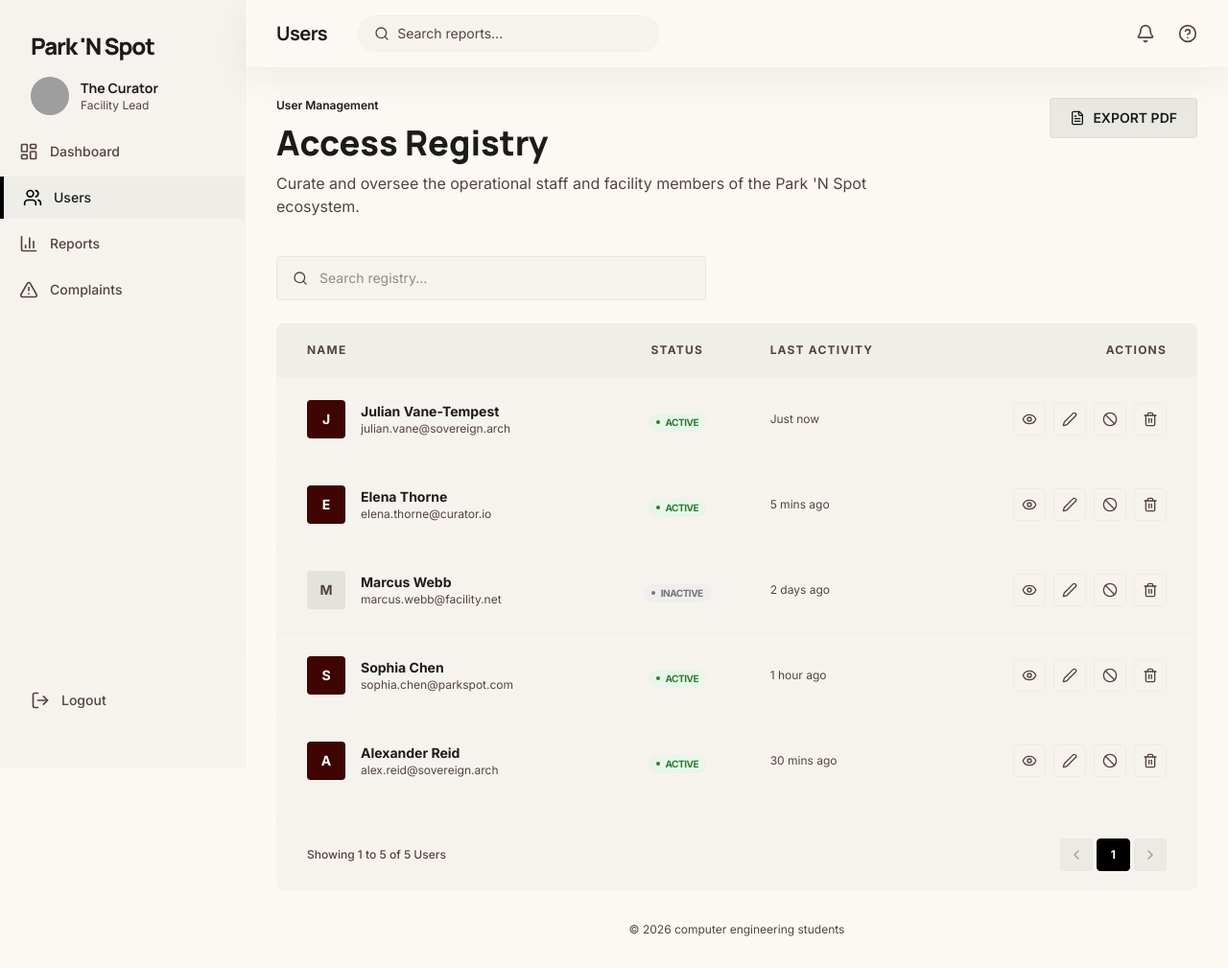
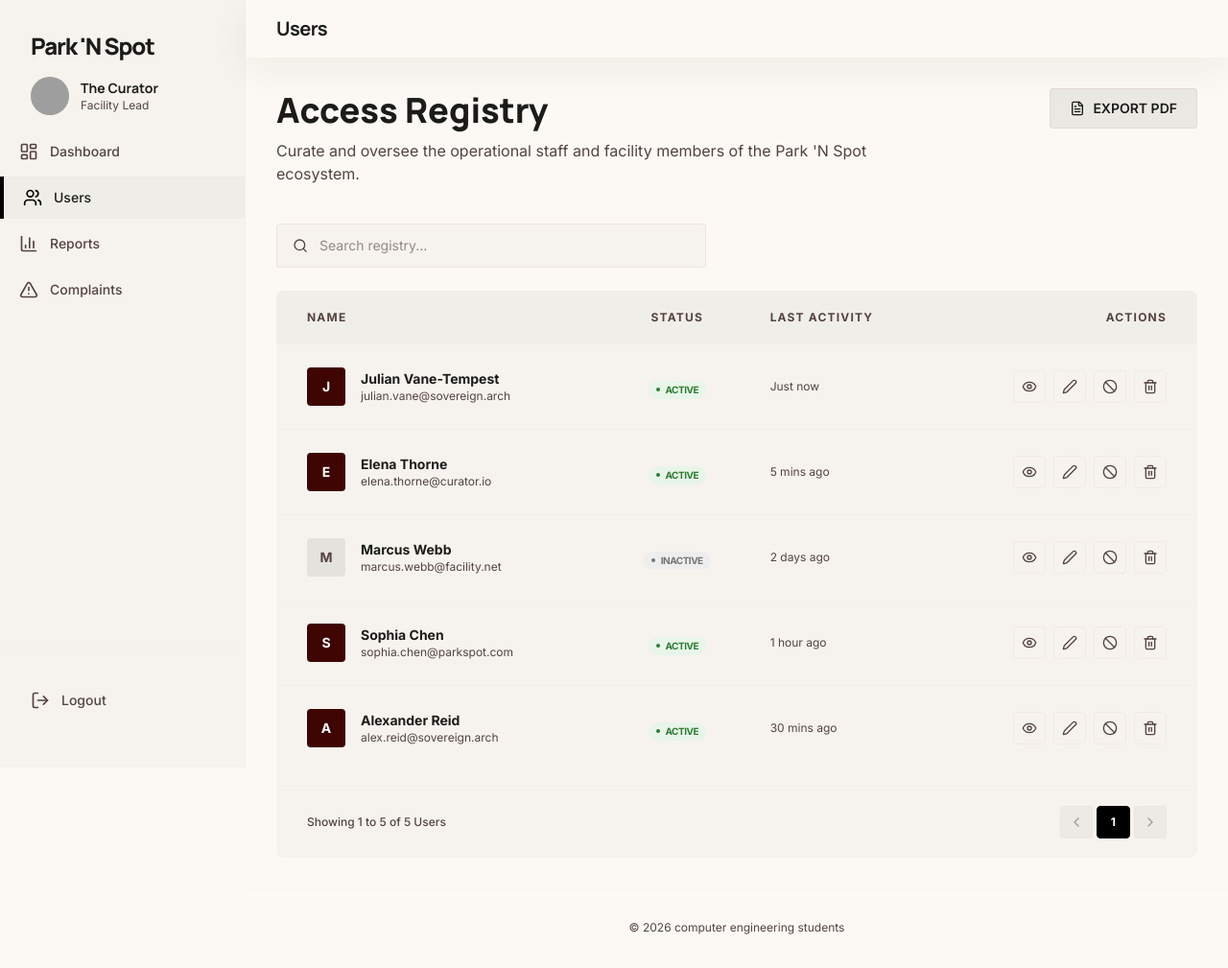
Before and after one commit to ELECTIVE12/PARK-N-SPOT, a React (Vite) app: page /admin/users in a window 1280 px wide. Shown: the whole page at 96% size. Built offline with nearby package versions, Linux system fonts and the light colour scheme; sample sign-in values are in the browser's storage; grey boxes are pictures that could not be loaded.

Commit message:
hiniwalay function ng  footer

```diff
--- a/src/components/footer.tsx
+++ b/src/components/footer.tsx
@@ -1,5 +1,9 @@
-<footer className="mt-16 pt-8 border-t border-outline-variant/10 flex justify-center w-full">
-          <p className="font-headline text-[10px] tracking-[0.2em] uppercase text-on-surface-variant opacity-60">
-            © 2026 computer engineering students
-          </p>
-        </footer>
+
+        // Option 1: Named export
+export function Footer() {
+  return (
+    <footer className="p-8 pt-8 text-center text-xs text-on-surface-variant border-t border-outline-variant/10 mt-auto flex justify-center items-center">
+          <p className="font-body">© 2026 computer engineering students</p>
+    </footer>
+  );
+}
--- a/src/pages/admin/AdminAuth.tsx
+++ b/src/pages/admin/AdminAuth.tsx
@@ -1,6 +1,7 @@
 import React from 'react';
 import { Link, useNavigate } from 'react-router-dom';
 import { Castle, Lock, PersonStanding, Shield, Verified, ArrowRight } from 'lucide-react';
+import { Footer } from '../../components/footer';
 
 export function AdminLogin() {
   const navigate = useNavigate();
@@ -37,15 +38,15 @@ export function AdminLogin() {
         <div className="bg-surface-container-lowest shadow-[0_12px_40px_rgba(27,28,25,0.06)] rounded-xl p-10 backdrop-blur-md border border-outline-variant/10">
           <h2 className="text-xl font-bold text-on-surface mb-8 font-headline">Admin Authorization</h2>
           <form className="space-y-6" onSubmit={handleLogin}>
-            {/* Username Field */}
+            {/* Email Field */}
             <div className="space-y-2">
-              <label className="block text-xs font-bold uppercase tracking-widest text-on-surface-variant font-headline" htmlFor="username">Username / Email</label>
+              <label className="block text-xs font-bold uppercase tracking-widest text-on-surface-variant font-headline" htmlFor="username">Email</label>
               <div className="relative">
                 <PersonStanding size={18} className="absolute left-4 top-1/2 -translate-y-1/2 text-on-surface-variant" />
                 <input
                   className="w-full bg-surface-container-high border-none focus:ring-1 focus:ring-primary text-sm pl-12 py-4 rounded-sm placeholder:text-on-surface-variant/40 transition-all font-body text-on-surface"
                   id="username"
-                  placeholder="curator@sovereign.com"
+                  placeholder="abc123@gmail.com"
                   type="text"
                   required
                 />
@@ -55,7 +56,6 @@ export function AdminLogin() {
             <div className="space-y-2">
               <div className="flex justify-between items-center">
                 <label className="block text-xs font-bold uppercase tracking-widest text-on-surface-variant font-headline" htmlFor="password">Password</label>
-                <a className="text-[10px] font-bold uppercase tracking-widest text-secondary hover:text-on-secondary-container transition-colors font-headline" href="#">Forgot Credentials?</a>
               </div>
               <div className="relative">
                 <Lock size={18} className="absolute left-4 top-1/2 -translate-y-1/2 text-on-surface-variant" />
@@ -80,8 +80,7 @@ export function AdminLogin() {
           <div className="mt-10 pt-8 border-t border-outline-variant/20 flex flex-col items-center space-y-4">
             <p className="text-xs text-on-surface-variant/60 text-center font-body">Restricted access for facility curators and system leads only.</p>
             <div className="flex justify-center space-x-6">
-              <Link to="/admin/signup" className="text-[10px] font-bold uppercase tracking-widest text-on-surface-variant hover:text-primary transition-colors font-headline">Need an account?</Link>
-              <a className="text-[10px] font-bold uppercase tracking-widest text-on-surface-variant hover:text-primary transition-colors font-headline" href="#">Privacy Policy</a>
+              <Footer />
             </div>
           </div>
         </div>
@@ -193,7 +192,7 @@ export function AdminSignUp() {
       {/* Footer Component */}
       <footer className="w-full py-12 bg-surface-container-low flex flex-col items-center justify-center gap-4">
         <div className="flex flex-wrap justify-center gap-8 mb-2">
-          <a className="font-body text-xs tracking-widest uppercase text-on-surface-variant hover:text-primary transition-opacity opacity-80 hover:opacity-100 hover:underline underline-offset-4" href="#">Privacy Policy</a>
+          <a className="font-body text-xs tracking-widest uppercase text-on-surface-variant hover:text-primary transition-opacity opacity-80 hover:opacity-100 hover:underline underline-offset-4" href="#"> Policy</a>
           <a className="font-body text-xs tracking-widest uppercase text-on-surface-variant hover:text-primary transition-opacity opacity-80 hover:opacity-100 hover:underline underline-offset-4" href="#">Terms of Service</a>
           <a className="font-body text-xs tracking-widest uppercase text-on-surface-variant hover:text-primary transition-opacity opacity-80 hover:opacity-100 hover:underline underline-offset-4" href="#">Architecture Standards</a>
         </div>
--- a/src/pages/admin/AdminLayout.tsx
+++ b/src/pages/admin/AdminLayout.tsx
@@ -1,5 +1,6 @@
 import React from 'react';
 import { Link, useLocation, useNavigate } from 'react-router-dom';
+import { Footer } from '../../components/footer';
 import {
   LayoutDashboard,
   Users,
@@ -11,6 +12,7 @@ import {
   HelpCircle
 } from 'lucide-react';
 import { motion } from 'motion/react';
+
 
 interface AdminLayoutProps {
   children: React.ReactNode;
@@ -97,22 +99,6 @@ export default function AdminLayout({ children, title }: AdminLayoutProps) {
         <header className="sticky top-0 z-50 bg-surface/80 backdrop-blur-md flex justify-between items-center w-full px-8 py-4 shadow-[0_12px_40px_rgba(27,28,25,0.06)]">
           <div className="flex items-center space-x-8">
             <h2 className="text-xl font-bold tracking-tight text-on-surface font-headline">{title}</h2>
-            <div className="hidden md:flex items-center bg-surface-container-low px-4 py-2 rounded-full border border-outline-variant/10">
-              <Search size={16} className="text-on-surface-variant mr-2" />
-              <input
-                className="bg-transparent border-none focus:ring-0 text-sm w-64 placeholder-on-surface-variant text-on-surface font-body"
-                placeholder="Search reports..."
-                type="text"
-              />
-            </div>
-          </div>
-          <div className="flex items-center space-x-6">
-            <button className="text-on-surface-variant hover:text-primary transition-colors bg-transparent border-none cursor-pointer">
-              <Bell size={20} />
-            </button>
-            <button className="text-on-surface-variant hover:text-primary transition-colors bg-transparent border-none cursor-pointer">
-              <HelpCircle size={20} />
-            </button>
           </div>
         </header>
 
@@ -120,10 +106,7 @@ export default function AdminLayout({ children, title }: AdminLayoutProps) {
         <div className="p-8 space-y-8 flex-1">
           {children}
         </div>
-
-        <footer className="p-8 pt-0 text-center text-xs text-on-surface-variant border-t border-outline-variant/10 mt-auto flex justify-center items-center">
-          <p className="font-body">© 2026 computer engineering students</p>
-        </footer>
+       <Footer />
       </main>
     </div>
   );
--- a/src/pages/admin/Login.tsx
+++ b/src/pages/admin/Login.tsx
@@ -3,6 +3,7 @@ import { motion } from "motion/react";
 import { useAuth } from "@/src/App";
 import { useNavigate } from "react-router-dom";
 import { Logo } from "@/src/components/Logo";
+import { Footer } from '../../components/footer';
 
 export function LoginScreen() {
   const { login } = useAuth();
@@ -85,9 +86,7 @@ export function LoginScreen() {
         </div>
       </motion.main>
 
-      <footer className="fixed bottom-8 left-0 right-0 text-center pointer-events-none">
-        <p className="text-[10px] font-bold uppercase tracking-[0.3em] text-on-surface-variant opacity-30">© 2026 computer engineering students</p>
-      </footer>
+      <Footer />
     </div>
   );
 }
--- a/src/pages/admin/Users.tsx
+++ b/src/pages/admin/Users.tsx
@@ -102,9 +102,6 @@ function UsersScreen() {
     >
       <div className="mb-6 lg:mb-10 flex flex-col sm:flex-row justify-between items-start gap-6">
         <div className="w-full min-w-0">
-          <nav className="flex text-[10px] lg:text-xs text-on-surface-variant mb-2 space-x-2">
-            <span className="text-on-surface font-semibold">User Management</span>
-          </nav>
           <h1 className="text-2xl lg:text-4xl font-extrabold text-on-surface leading-tight break-words">Access Registry</h1>
           <p className="text-sm lg:text-base text-on-surface-variant mt-2 max-w-2xl break-words">Curate and oversee the operational staff and facility members of the Park 'N Spot ecosystem.</p>
         </div>
--- a/src/pages/user/AboutUs.tsx
+++ b/src/pages/user/AboutUs.tsx
@@ -2,6 +2,7 @@ import React from 'react';
 import { motion } from 'motion/react';
 import { ArrowRight, Building, Sparkles, LayoutGrid, ExternalLink } from 'lucide-react';
 import { Link } from 'react-router-dom';
+import { Footer } from '../../components/footer';
 
 export default function AboutUs() {
   return (
@@ -169,6 +170,7 @@ export default function AboutUs() {
           ))}
         </div>
       </section>
+      <Footer />
     </div>
   );
 }
--- a/src/pages/user/Auth.tsx
+++ b/src/pages/user/Auth.tsx
@@ -2,6 +2,7 @@ import React, { useState } from 'react';
 import { motion } from 'motion/react';
 import { Mail, ArrowLeft, RefreshCw, Eye, EyeOff, LayoutGrid } from 'lucide-react';
 import { Link, useNavigate } from 'react-router-dom';
+import { Footer } from '../../components/footer';
 import { store } from '@/src/lib/store';
 
 export function Login() {
@@ -329,15 +330,9 @@ export function Verify() {
           </div>
         </div>
       </main>
+      <Footer />
+    </div>
 
-      {/* Refined Footer */}
-      <footer className="w-full py-12 bg-transparent">
-        <div className="max-w-7xl mx-auto px-6 flex justify-center">
-          <p className="font-body text-[10px] tracking-[0.25em] uppercase text-on-surface-variant/60">
-            © 2026 computer engineering students
-          </p>
-        </div>
-      </footer>
-    </div>
+
   );
 }
```
